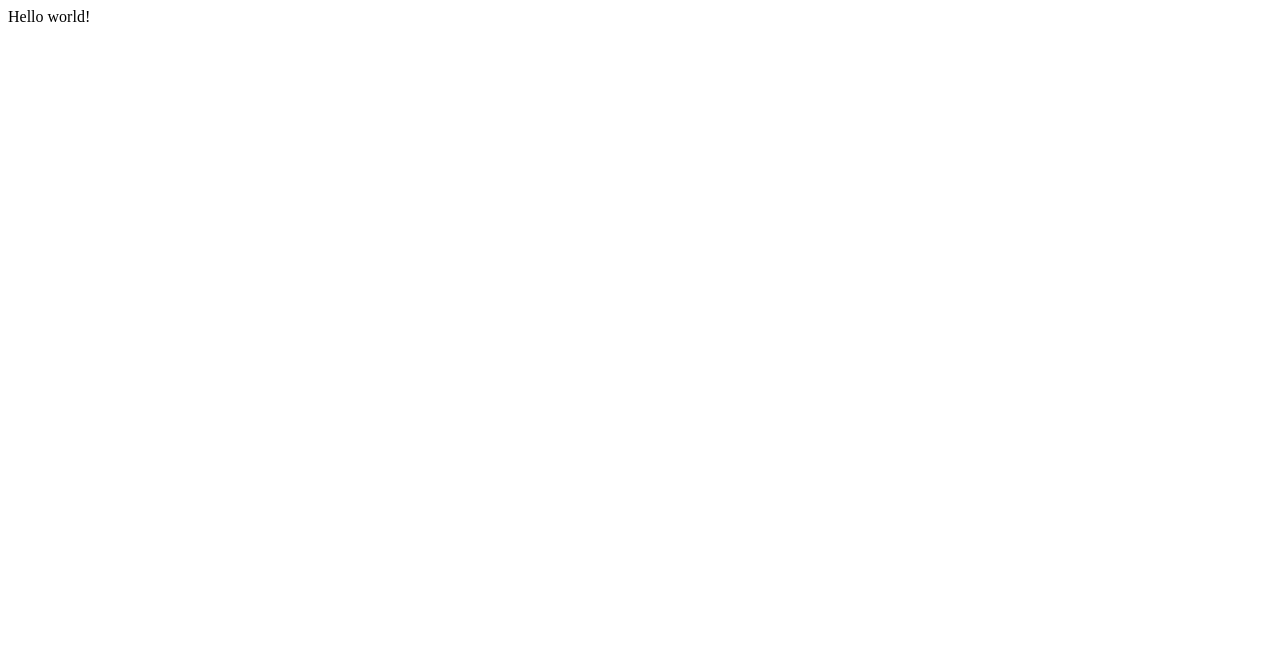
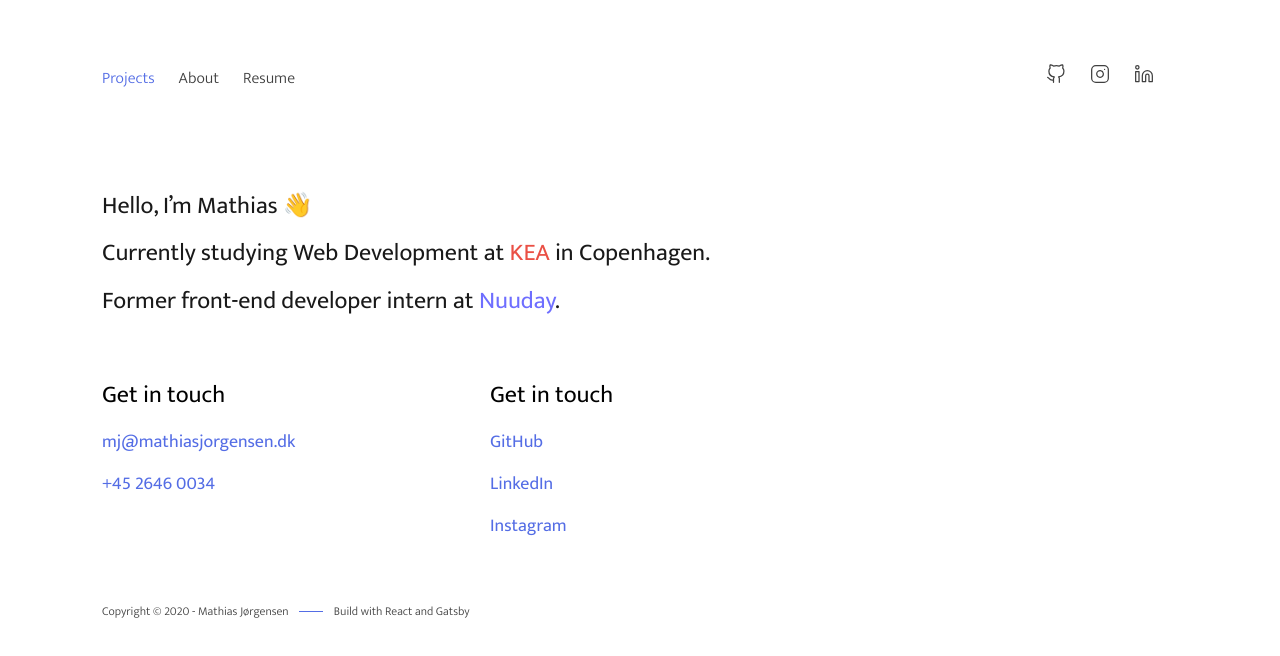
Before and after one commit to mathiasjor911/Personal-Site, a Gatsby site: page / in a window 1280 px wide. Built offline with nearby package versions, Linux system fonts and the light colour scheme; Gatsby itself is replaced by a stand-in of ours.

Commit message:
Opsætning a layout og Source Spotify

```diff
--- /dev/null
+++ b/gatsby-browser.js
@@ -0,0 +1 @@
+import "./src/styles/global.scss"
--- a/gatsby-config.js
+++ b/gatsby-config.js
@@ -6,5 +6,30 @@
 
 module.exports = {
   /* Your site config here */
-  plugins: [],
+  plugins: [
+    `gatsby-plugin-sass`,
+    {
+      resolve: `gatsby-plugin-prefetch-google-fonts`,
+      options: {
+        fonts: [
+          {
+            family: `Mukta`,
+            variants: [`300`, `400`, `500`, `600`],
+          },
+        ],
+      },
+    },
+    {
+      resolve: `gatsby-source-spotify`,
+      options: {
+        clientId: `805392f8136c4323a0d3dc408487f1c4`,
+        clientSecret: `0c477f612fa741ccb2b0901c6ef4ca91`,
+        refreshToken: `AQBGaIfyWm81LzADPfrICHUoRjtR02r7HPPAZsnmVnGp21eM6YSkBnVC0AWwyZJuRujIQ6Buih5_R8pv8wNtmx7zxlDfPqawvHRzRyRZf03C7xZuN0cjlH9Vi3xLHryeUsE`,
+
+        fetchPlaylists: false, // optional. Set to false to disable fetching of your playlists
+        fetchRecent: true, // optional. Set to false to disable fetching of your recently played tracks
+        timeRanges: ["short_term", "medium_term"], // optional. Set time ranges to be fetched
+      },
+    },
+  ],
 }
--- /dev/null
+++ b/src/components/Footer.js
@@ -0,0 +1,30 @@
+import React, { Fragment } from "react"
+import style from "./styles/footer.module.scss"
+
+const Footer = () => {
+  return (
+    <Fragment>
+      <footer>
+        <div className={style.footerInfo}>
+          <h3>Get in touch</h3>
+          <a href="mailto:mj@mathiasjorgensen.dk">mj@mathiasjorgensen.dk</a>
+          <a href="tel:+4526460034">+45 2646 0034</a>
+        </div>
+        <div className={style.footerInfo}>
+          <h3>Get in touch</h3>
+          <a href="https://github.com/mathiasjor911">GitHub</a>
+          <a href="https://www.linkedin.com/in/mathias-j%C3%B8rgensen-595876152/">
+            LinkedIn
+          </a>
+          <a href="https://www.instagram.com/mathias.jor/">Instagram</a>
+        </div>
+      </footer>
+      <div className={style.copyright}>
+        Copyright © {new Date().getFullYear()} - Mathias Jørgensen{" "}
+        <span className={style.seperator}></span> Build with React and Gatsby
+      </div>
+    </Fragment>
+  )
+}
+
+export default Footer
--- /dev/null
+++ b/src/components/Layout.js
@@ -0,0 +1,13 @@
+import React from "react"
+import Navbar from "./Navbar"
+import Footer from "./Footer"
+
+export default function Layout({ children }) {
+  return (
+    <div className="wrapper">
+      <Navbar />
+      {children}
+      <Footer />
+    </div>
+  )
+}
--- /dev/null
+++ b/src/components/Navbar.js
@@ -0,0 +1,32 @@
+import React from "react"
+import { Link } from "gatsby"
+import style from "./styles/navbar.module.scss"
+import { GitHub, Instagram, Linkedin } from "react-feather"
+
+const Navbar = () => {
+  return (
+    <div className={style.navbar}>
+      <nav>
+        <Link activeStyle={{ color: "#546DE5" }} to="/">
+          Projects
+        </Link>
+        <Link activeStyle={{ color: "#546DE5" }} to="/about">
+          About
+        </Link>
+        <a href="/">Resume</a>
+      </nav>
+      <div>
+        <a href="https://github.com/mathiasjor911">
+          <GitHub strokeWidth="1.5" size="20" />
+        </a>
+        <a href="https://www.instagram.com/mathias.jor/">
+          <Instagram strokeWidth="1.5" size="20" />
+        </a>
+        <a href="https://www.linkedin.com/in/mathias-j%C3%B8rgensen-595876152/">
+          <Linkedin strokeWidth="1.5" size="20" />
+        </a>
+      </div>
+    </div>
+  )
+}
+export default Navbar
--- /dev/null
+++ b/src/components/styles/footer.module.scss
@@ -0,0 +1,43 @@
+@import '../../styles/_colors.scss';
+
+
+footer {
+
+    display: grid;
+    grid-template-columns: repeat(2, 300px);
+    column-gap: 88px;
+
+    .footerInfo {
+        display: flex;
+        flex-direction: column;
+
+        h3 {
+            margin-bottom: 12px;
+            font-weight: 400;
+            font-size: 24px;
+        }
+
+        a {
+            font-size: 18px;
+            margin-bottom: 12px;
+            color: $blue;
+        }
+    }
+}
+
+.copyright {
+    margin-top: 48px;
+    font-size: 12px;
+    color: $light-grey;
+    font-weight: 300;
+    display: flex;
+    align-items: center;
+
+    .seperator {
+        display: inline-block;
+        width: 24px;
+        height: 1px;
+        margin: 0 8px;
+        background: $blue;
+    }
+}
--- /dev/null
+++ b/src/components/styles/navbar.module.scss
@@ -0,0 +1,20 @@
+@import '../../styles/_colors.scss';
+
+.navbar {
+    width: 100%;
+    display: flex;
+    align-items: center;
+    justify-content: space-between;
+    padding: 64px 0;
+
+    a {
+        text-decoration: none;
+        color: $light-grey;
+        font-weight: 300;
+        padding-right: 24px;
+    }
+
+    .active {
+        color: $blue;
+    }
+}
--- a/src/pages/index.js
+++ b/src/pages/index.js
@@ -1,5 +1,33 @@
 import React from "react"
+import Layout from "../components/Layout"
+
+import "../styles/index.scss"
 
 export default function Home() {
-  return <div>Hello world!</div>
+  return (
+    <Layout>
+      <section className="intro">
+        <h1>
+          Hello, I’m Mathias{" "}
+          <span role="img" aria-label="wave">
+            👋
+          </span>
+        </h1>
+        <h2>
+          Currently studying Web Development at{" "}
+          <a href="https://kea.dk" style={{ color: "#EA5045" }}>
+            KEA
+          </a>{" "}
+          in Copenhagen.
+        </h2>
+        <h2>
+          Former front-end developer intern at{" "}
+          <a href="https://nuuday.dk/" style={{ color: "#6E6EFF" }}>
+            Nuuday
+          </a>
+          .
+        </h2>
+      </section>
+    </Layout>
+  )
 }
--- /dev/null
+++ b/src/styles/_colors.scss
@@ -0,0 +1,3 @@
+$light-grey: #404040;
+$dark-grey: #191919;
+$blue: #546DE5;
--- /dev/null
+++ b/src/styles/global.scss
@@ -0,0 +1,43 @@
+@import './_colors.scss';
+
+* {
+    -webkit-box-sizing: border-box;
+    box-sizing: border-box;
+}
+
+html {
+    font-family: "Mukta", sans-serif;
+    white-space: pre-wrap;
+    scroll-behavior: smooth;
+}
+
+body {
+    margin: 0;
+}
+
+img {
+    display: block;
+    max-width: 100%;
+    height: auto;
+}
+
+a {
+    text-decoration: none;
+}
+
+h1,
+h2,
+h3,
+h4,
+h5,
+h6,
+p,
+a,
+span {
+    font-family: "Mukta";
+}
+
+.wrapper {
+    max-width: 1076px;
+    margin: 0 auto;
+}
--- /dev/null
+++ b/src/styles/index.scss
@@ -0,0 +1,13 @@
+@import './_colors.scss';
+
+.intro {
+
+    padding: 16px 0;
+
+    h1,
+    h2 {
+        color: $dark-grey;
+        line-height: 1.15;
+        font-weight: 400;
+    }
+}
```
Also changed, not shown: package.json (+6 -1 lines), src/pages/about.js (added, +10 -0 lines), 1 other file.
